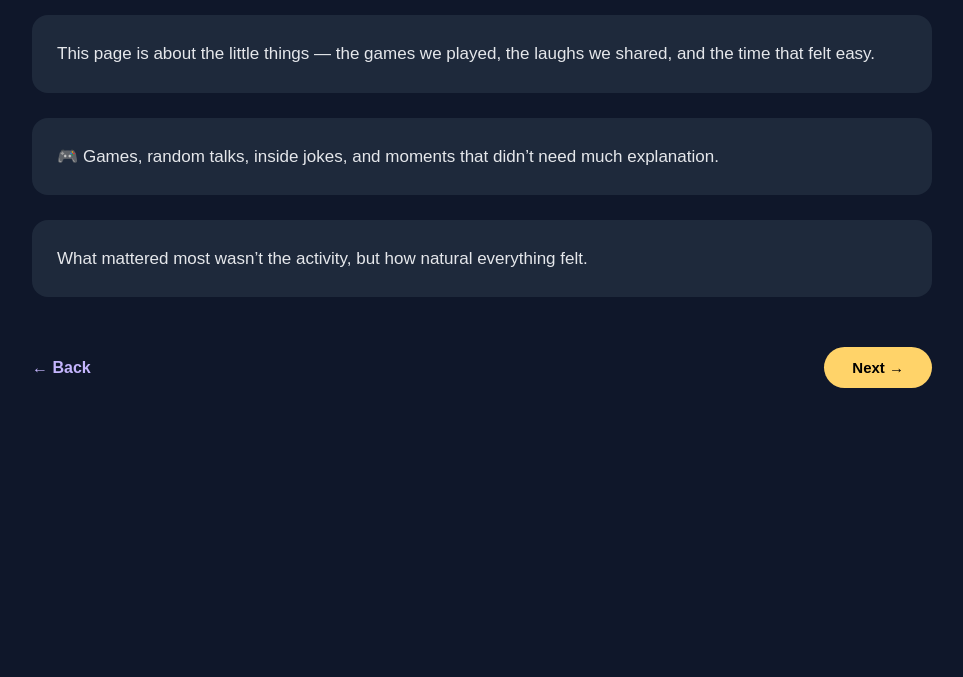
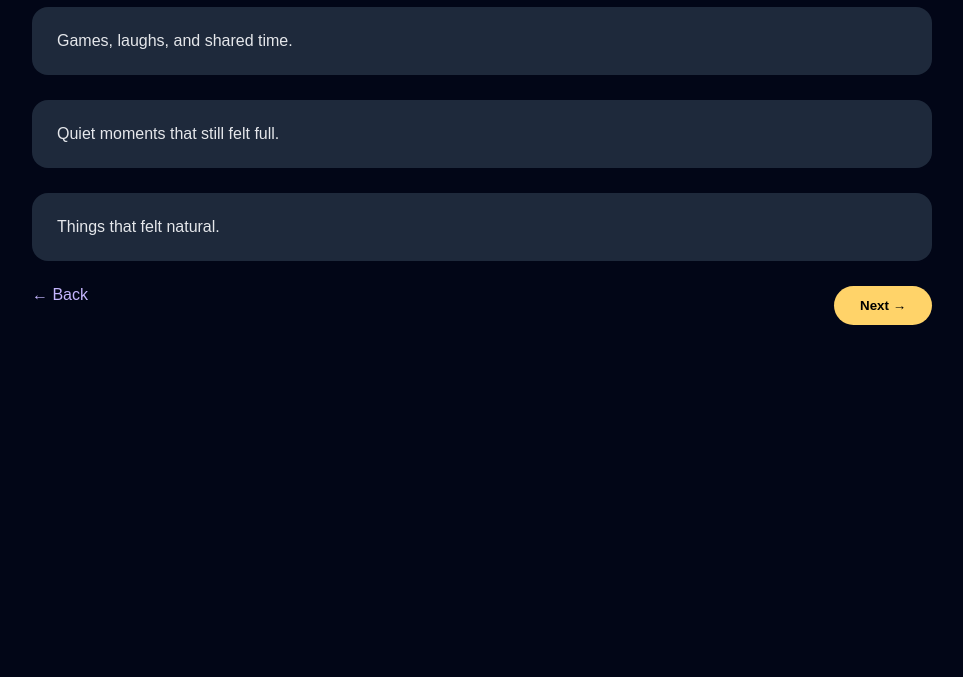
Before and after one commit to samueljoypandajrthe3rd/samueljoypandajrthe3rd, a plain HTML site: page moments.html in a window 1280 px wide. Shown: the part 123-800 px from the top of the page, without its empty margins (158-1121 px from the left). Drawn offline with Linux system fonts and the light colour scheme.

Commit message:
Update moments.html

```diff
--- a/moments.html
+++ b/moments.html
@@ -1,14 +1,14 @@
 <!DOCTYPE html>
-<html lang="en">
+<html>
 <head>
 <meta charset="UTF-8">
 <title>Moments</title>
 
 <style>
 body {
-      font-family: Arial, sans-serif;
-      background: #0f172a;
+  background: #020617;
   color: #e5e7eb;
+  font-family: Arial;
   padding: 50px 20px;
   max-width: 900px;
   margin: auto;
@@ -17,7 +17,6 @@
 h1 {
   text-align: center;
   color: #c4b5fd;
-      margin-bottom: 30px;
 }
 
 .card {
@@ -25,8 +24,6 @@
   padding: 25px;
   border-radius: 16px;
   margin-bottom: 25px;
-      font-size: 17px;
-      line-height: 1.6;
   opacity: 0;
   transform: translateY(20px);
   transition: all 0.8s ease;
@@ -40,67 +37,45 @@
 .nav {
   display: flex;
   justify-content: space-between;
-      margin-top: 50px;
 }
 
 button {
-      padding: 12px 28px;
+  padding: 12px 26px;
   background: #ffd369;
   border: none;
   border-radius: 25px;
   font-weight: bold;
   cursor: pointer;
-      font-size: 15px;
 }
 
 a {
   color: #c4b5fd;
   text-decoration: none;
-      font-weight: bold;
-      align-self: center;
 }
 </style>
 </head>
 
 <body>
-
 <h1>Moments</h1>
 
-  <div class="card">
-    This page is about the little things —
-    the games we played, the laughs we shared,
-    and the time that felt easy.
-  </div>
-
-  <div class="card">
-    🎮 Games, random talks, inside jokes,
-    and moments that didn’t need much explanation.
-  </div>
-
-  <div class="card">
-    What mattered most wasn’t the activity,
-    but how natural everything felt.
-  </div>
+<div class="card">Games, laughs, and shared time.</div>
+<div class="card">Quiet moments that still felt full.</div>
+<div class="card">Things that felt natural.</div>
 
 <div class="nav">
 <a href="home.html">← Back</a>
-    <button onclick="goNext()">Next →</button>
+<button onclick="next()">Next →</button>
 </div>
 
 <script>
-    window.onload = function () {
-      const cards = document.querySelectorAll(".card");
-      cards.forEach((card, index) => {
-        setTimeout(() => {
-          card.classList.add("show");
-        }, index * 200);
+window.onload = () => {
+  document.querySelectorAll(".card").forEach((c,i)=>{
+    setTimeout(()=>c.classList.add("show"), i*200);
   });
 };
-
-    function goNext() {
+function next() {
   window.location.href = "growth.html";
 }
 </script>
-
 </body>
 </html>
```
Lines whose indentation alone changed are shown as unchanged.
